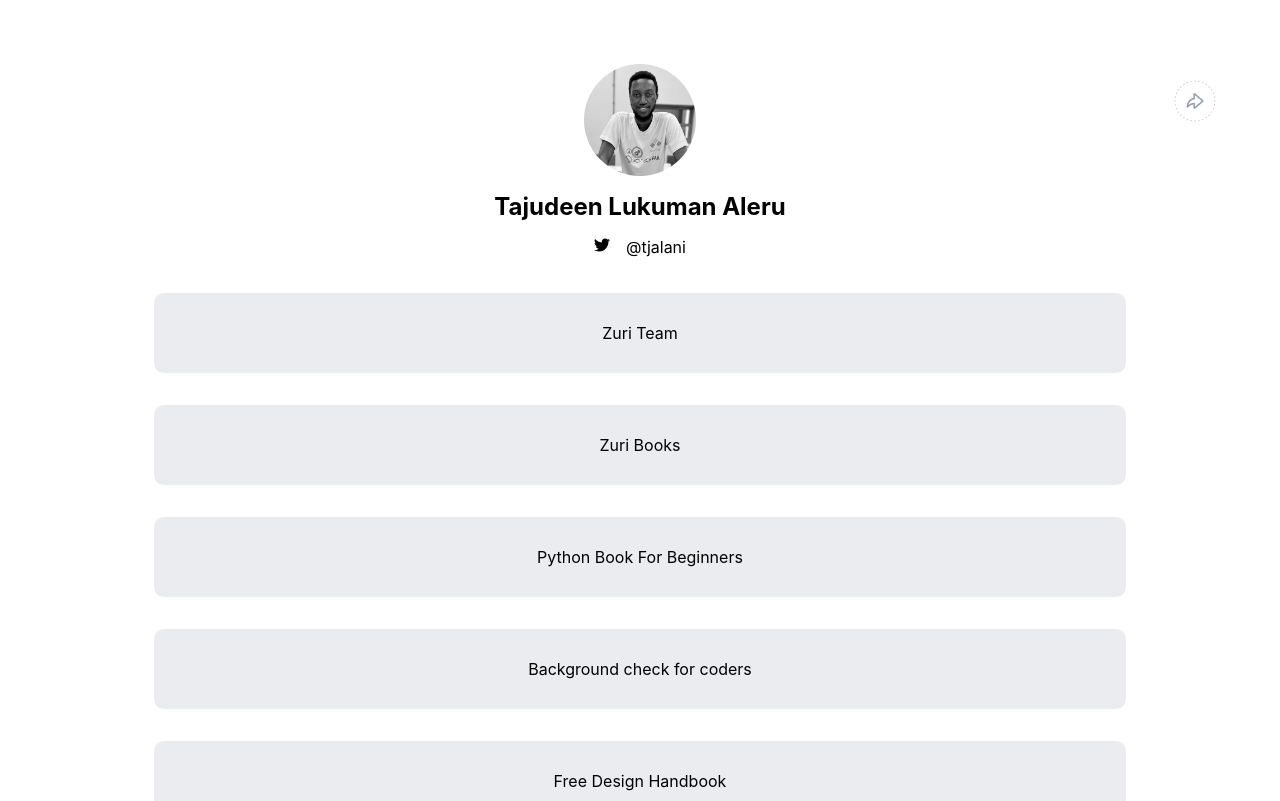
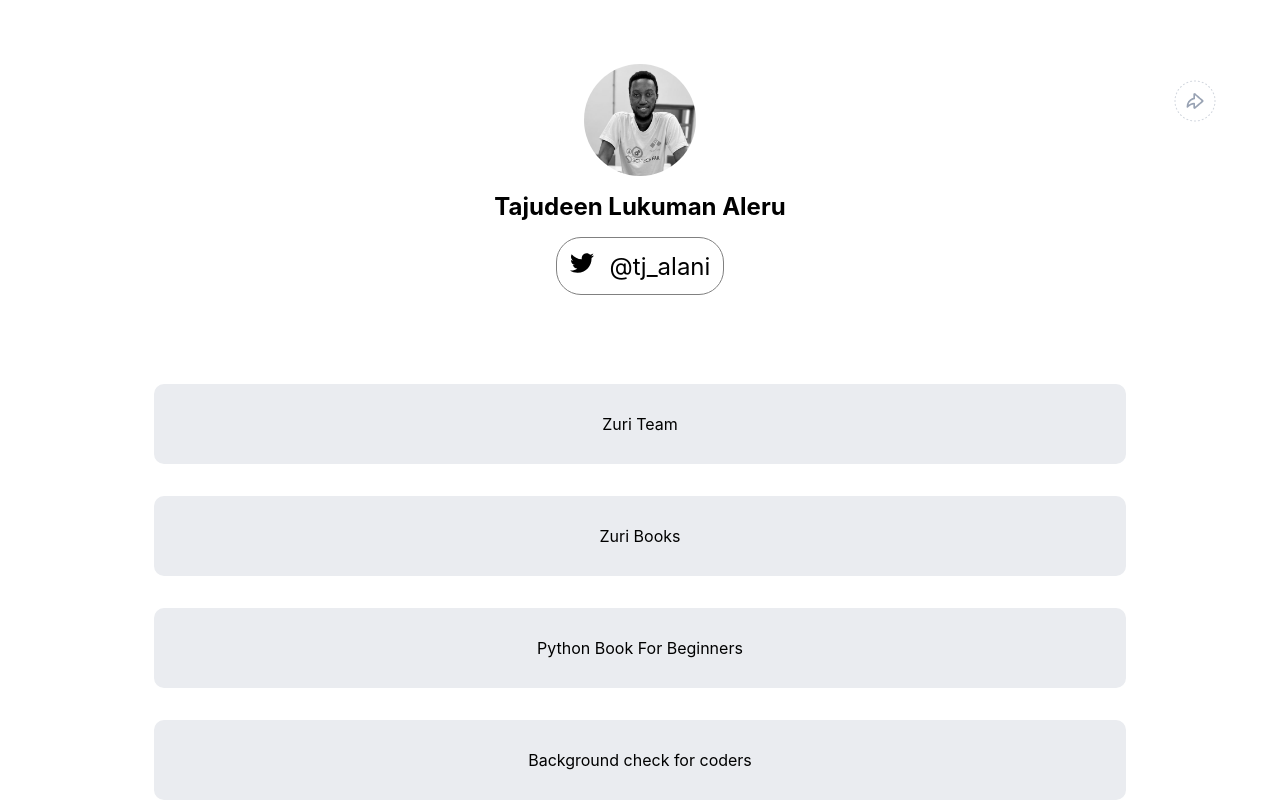
Before and after one commit to mrlukuman/hng-task1, a React (Create React App) app: page / in a window 1280 px wide. Shown: the top 801 px of the page. Built offline with nearby package versions, Linux system fonts and the light colour scheme.

Commit message:
Correct slack id

```diff
--- a/src/components/Profile.css
+++ b/src/components/Profile.css
@@ -45,6 +45,18 @@ a {
   margin-right: 1rem;
 }
 
+.twitter-profile {
+  font-size: 1.5rem;
+  padding: 0.8rem;
+  border: 1px solid gray;
+  border-radius: 25px;
+  margin-bottom: 1rem;
+}
+
 .slack-profile {
+  font-size: 1.5rem;
+  padding: 0.8rem;
+  border: 1px solid gray;
+  border-radius: 25px;
   visibility: hidden;
 }
--- a/src/components/Profile.js
+++ b/src/components/Profile.js
@@ -23,11 +23,11 @@ export const Profile = () => {
       <div className="profile__links">
         <div id="twitter" className="twitter-profile">
           <FaTwitter className="twitter-icon"></FaTwitter>
-          <a href="https://twitter.com/tj_alani">@tjalani</a>
+          <a href="https://twitter.com/tj_alani">@tj_alani</a>
         </div>
         <div id="slack" className="slack-profile">
           <FaSlack className="slack-icon"></FaSlack>
-          <a href="https://twitter.com/tj_alani">@tjalani</a>
+          <a href="https://slack.com/">@tj-alani</a>
         </div>
       </div>
     </>
```
